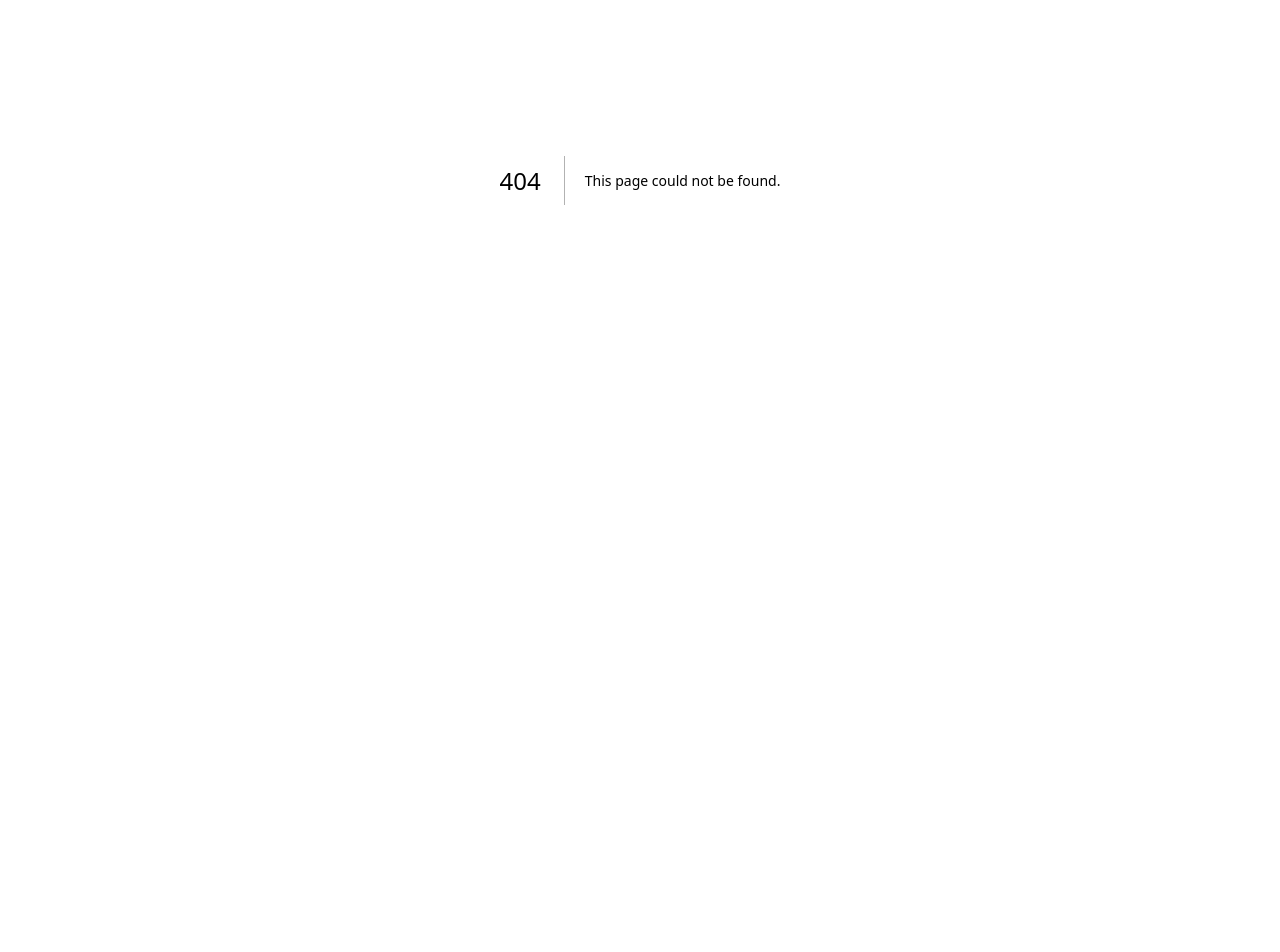
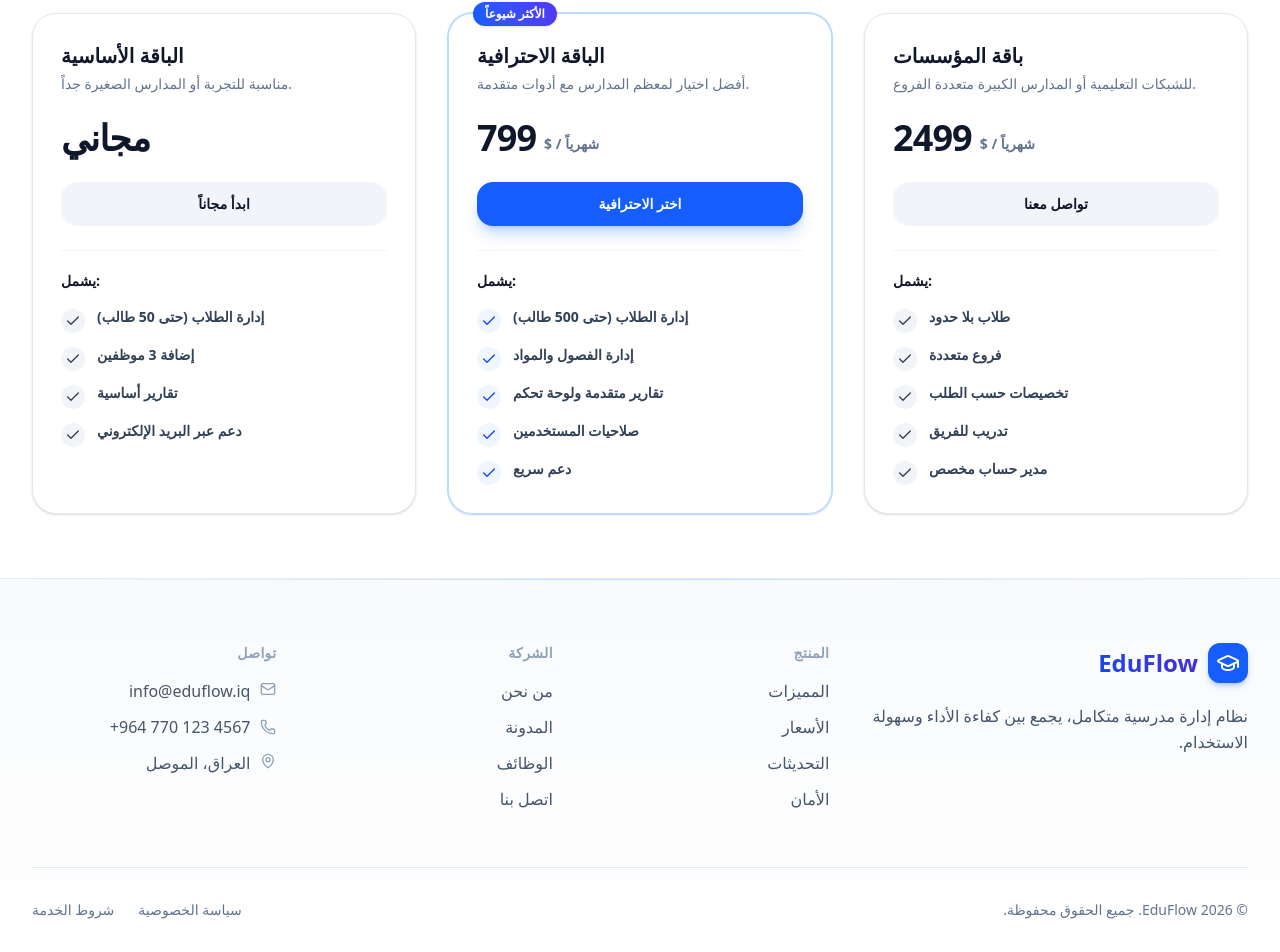
Before and after one commit to ibrahim-kurut/client-schools-management, a Next.js app: page /prices in a window 1280 px wide. Before the commit this address had no page. Shown: the part 220-1172 px from the top of the page. Before the commit the page ends 800 px from the top, so only its background shows below. Built offline with nearby package versions, Linux system fonts and the light colour scheme.

Commit message:
create prices page

```diff
--- /dev/null
+++ b/src/app/prices/PriceCard.jsx
@@ -0,0 +1,80 @@
+import { Check } from 'lucide-react';
+
+export default function PriceCard({ plan }) {
+  const {
+    name,
+    price,
+    currency,
+    billingPeriod,
+    description,
+    features,
+    highlight,
+    ctaLabel,
+  } = plan;
+
+  return (
+    <div
+      className={[
+        'relative h-full rounded-3xl border bg-white p-6 sm:p-7 shadow-sm transition-all',
+        highlight
+          ? 'border-blue-200 shadow-blue-100 ring-1 ring-blue-200'
+          : 'border-slate-200 hover:shadow-md',
+      ].join(' ')}
+    >
+      {highlight && (
+        <div className="absolute -top-3 left-6 rounded-full bg-linear-to-r from-blue-600 to-indigo-600 px-3 py-1 text-xs font-bold text-white shadow">
+          الأكثر شيوعاً
+        </div>
+      )}
+
+      <div className="flex items-start justify-between gap-4">
+        <div>
+          <h3 className="text-xl font-extrabold text-slate-900">{name}</h3>
+          <p className="mt-1 text-sm text-slate-500">{description}</p>
+        </div>
+      </div>
+
+      <div className="mt-6 flex items-end gap-2">
+        <div className="text-4xl font-black tracking-tight text-slate-900">
+          {price === 0 ? 'مجاني' : price}
+        </div>
+        {price !== 0 && (
+          <div className="pb-1 text-sm font-semibold text-slate-500">
+            {currency} / {billingPeriod}
+          </div>
+        )}
+      </div>
+
+      <button
+        type="button"
+        className={[
+          'mt-6 w-full rounded-2xl px-5 py-3 text-sm font-bold transition-all',
+          highlight
+            ? 'bg-blue-600 text-white shadow-lg shadow-blue-600/25 hover:bg-blue-700 hover:shadow-blue-600/35 hover:-translate-y-0.5'
+            : 'bg-slate-100 text-slate-900 hover:bg-slate-200',
+        ].join(' ')}
+      >
+        {ctaLabel || 'ابدأ الآن'}
+      </button>
+
+      <div className="mt-6 border-t border-slate-100 pt-5">
+        <p className="text-sm font-bold text-slate-900">يشمل:</p>
+        <ul className="mt-4 space-y-3">
+          {features?.map((feature, idx) => (
+            <li key={`${plan.id}-f-${idx}`} className="flex items-start gap-3">
+              <span
+                className={[
+                  'mt-0.5 inline-flex h-6 w-6 items-center justify-center rounded-full',
+                  highlight ? 'bg-blue-50 text-blue-700' : 'bg-slate-100 text-slate-700',
+                ].join(' ')}
+              >
+                <Check className="h-4 w-4" />
+              </span>
+              <span className="text-sm font-semibold text-slate-700">{feature}</span>
+            </li>
+          ))}
+        </ul>
+      </div>
+    </div>
+  );
+}
--- /dev/null
+++ b/src/app/prices/page.jsx
@@ -0,0 +1,40 @@
+import Footer from "@/components/Footer"
+import Navbar from "@/components/Navbar"
+import PriceCard from "./PriceCard"
+import pricingPlans from "./pricingPlans.json"
+
+const PricesPage = () => {
+    return (
+
+
+        <div className="min-h-screen font-sans flex flex-col">
+            <Navbar />
+            <main className="flex-1">
+                <section className="container mx-auto px-4 sm:px-6 lg:px-8 py-12 sm:py-16">
+                    <div className="max-w-2xl mx-auto text-center">
+                        <h1 className="text-4xl sm:text-5xl font-black tracking-tight text-slate-900">
+                            خطط أسعار تناسب احتياج مدرستك
+                        </h1>
+                    </div>
+
+                    <div className="mt-10 grid gap-6 lg:gap-8 sm:grid-cols-2 lg:grid-cols-3 items-stretch">
+                        {pricingPlans.map((plan) => (
+                            <PriceCard key={plan.id} plan={plan} />
+                        ))}
+                    </div>
+
+                </section>
+            </main>
+            <Footer />
+        </div>
+
+
+
+
+
+
+
+    )
+}
+
+export default PricesPage
--- /dev/null
+++ b/src/app/prices/pricingPlans.json
@@ -0,0 +1,52 @@
+[
+  {
+    "id": "starter",
+    "name": "الباقة الأساسية",
+    "price": 0,
+    "currency": "$",
+    "billingPeriod": "شهرياً",
+    "description": "مناسبة للتجربة أو المدارس الصغيرة جداً.",
+    "features": [
+      "إدارة الطلاب (حتى 50 طالب)",
+      "إضافة 3 موظفين",
+      "تقارير أساسية",
+      "دعم عبر البريد الإلكتروني"
+    ],
+    "highlight": false,
+    "ctaLabel": "ابدأ مجاناً"
+  },
+  {
+    "id": "pro",
+    "name": "الباقة الاحترافية",
+    "price": 799,
+    "currency": "$",
+    "billingPeriod": "شهرياً",
+    "description": "أفضل اختيار لمعظم المدارس مع أدوات متقدمة.",
+    "features": [
+      "إدارة الطلاب (حتى 500 طالب)",
+      "إدارة الفصول والمواد",
+      "تقارير متقدمة ولوحة تحكم",
+      "صلاحيات المستخدمين",
+      "دعم سريع"
+    ],
+    "highlight": true,
+    "ctaLabel": "اختر الاحترافية"
+  },
+  {
+    "id": "enterprise",
+    "name": "باقة المؤسسات",
+    "price": 2499,
+    "currency": "$",
+    "billingPeriod": "شهرياً",
+    "description": "للشبكات التعليمية أو المدارس الكبيرة متعددة الفروع.",
+    "features": [
+      "طلاب بلا حدود",
+      "فروع متعددة",
+      "تخصيصات حسب الطلب",
+      "تدريب للفريق",
+      "مدير حساب مخصص"
+    ],
+    "highlight": false,
+    "ctaLabel": "تواصل معنا"
+  }
+]
--- a/src/components/Footer.js
+++ b/src/components/Footer.js
@@ -1,60 +1,159 @@
 import Link from 'next/link';
-import { GraduationCap } from 'lucide-react';
+import { GraduationCap, Mail, MapPin, Phone } from 'lucide-react';
 
 export default function Footer() {
   return (
-    <footer className="bg-slate-50 border-t border-slate-200 pt-16 pb-8">
+    <footer
+      dir="rtl"
+      className="relative border-t border-slate-200/80 bg-gradient-to-b from-slate-50 to-white pt-16 pb-10"
+    >
+      <div
+        className="pointer-events-none absolute inset-x-0 top-0 h-px bg-gradient-to-l from-transparent via-blue-200 to-transparent"
+        aria-hidden
+      />
       <div className="container mx-auto px-4 sm:px-6 lg:px-8">
-        <div className="grid grid-cols-1 md:grid-cols-4 gap-12 mb-12">
-          <div className="col-span-1 md:col-span-1">
-            <div className="flex items-center gap-2 mb-6">
-              <div className="bg-blue-600 p-1.5 rounded-lg text-white">
-                <GraduationCap className="h-5 w-5" />
+        <div className="grid grid-cols-1 gap-12 lg:grid-cols-12 lg:gap-10 lg:items-start mb-14">
+          <div className="lg:col-span-4 text-right">
+            <Link href="/" className="inline-flex items-center gap-2.5 mb-5 group">
+              <div className="bg-blue-600 p-2 rounded-xl text-white shadow-md shadow-blue-600/25 transition-transform group-hover:scale-105">
+                <GraduationCap className="h-5 w-5 sm:h-6 sm:w-6" aria-hidden />
               </div>
-              <span className="text-xl font-bold text-slate-900">EduFlow</span>
-            </div>
-            <p className="text-slate-500 mb-6 leading-relaxed">
+              <span className="text-xl sm:text-2xl font-bold bg-clip-text text-transparent bg-gradient-to-r from-blue-700 to-indigo-700">
+                EduFlow
+              </span>
+            </Link>
+            <p className="text-slate-600 text-sm sm:text-base leading-relaxed max-w-md">
               نظام إدارة مدرسية متكامل، يجمع بين كفاءة الأداء وسهولة الاستخدام.
             </p>
           </div>
 
-          <div className="col-span-1 md:col-span-3 grid grid-cols-3 gap-8">
+          <div className="lg:col-span-8 grid grid-cols-1 sm:grid-cols-3 gap-10 sm:gap-8 text-right">
             <div>
-              <h4 className="font-bold text-slate-900 mb-6">المنتج</h4>
-              <ul className="space-y-4 text-slate-500">
-                <li><Link href="#features" className="hover:text-blue-600 transition-colors">المميزات</Link></li>
-                <li><Link href="#pricing" className="hover:text-blue-600 transition-colors">الأسعار</Link></li>
-                <li><Link href="#" className="hover:text-blue-600 transition-colors">التحديثات</Link></li>
-                <li><Link href="#" className="hover:text-blue-600 transition-colors">الأمان</Link></li>
+              <h4 className="text-sm font-semibold uppercase tracking-wide text-slate-400 mb-4">
+                المنتج
+              </h4>
+              <ul className="space-y-3 text-slate-600 text-sm sm:text-base">
+                <li>
+                  <Link
+                    href="/#features"
+                    className="inline-block hover:text-blue-600 transition-colors focus-visible:outline focus-visible:outline-2 focus-visible:outline-offset-2 focus-visible:outline-blue-600 rounded"
+                  >
+                    المميزات
+                  </Link>
+                </li>
+                <li>
+                  <Link
+                    href="/prices"
+                    className="inline-block hover:text-blue-600 transition-colors focus-visible:outline focus-visible:outline-2 focus-visible:outline-offset-2 focus-visible:outline-blue-600 rounded"
+                  >
+                    الأسعار
+                  </Link>
+                </li>
+                <li>
+                  <Link
+                    href="#"
+                    className="inline-block hover:text-blue-600 transition-colors focus-visible:outline focus-visible:outline-2 focus-visible:outline-offset-2 focus-visible:outline-blue-600 rounded"
+                  >
+                    التحديثات
+                  </Link>
+                </li>
+                <li>
+                  <Link
+                    href="#"
+                    className="inline-block hover:text-blue-600 transition-colors focus-visible:outline focus-visible:outline-2 focus-visible:outline-offset-2 focus-visible:outline-blue-600 rounded"
+                  >
+                    الأمان
+                  </Link>
+                </li>
               </ul>
             </div>
 
             <div>
-              <h4 className="font-bold text-slate-900 mb-6">الشركة</h4>
-              <ul className="space-y-4 text-slate-500">
-                <li><Link href="#about" className="hover:text-blue-600 transition-colors">من نحن</Link></li>
-                <li><Link href="#" className="hover:text-blue-600 transition-colors">المدونة</Link></li>
-                <li><Link href="#" className="hover:text-blue-600 transition-colors">الوظائف</Link></li>
-                <li><Link href="#" className="hover:text-blue-600 transition-colors">اتصل بنا</Link></li>
+              <h4 className="text-sm font-semibold uppercase tracking-wide text-slate-400 mb-4">
+                الشركة
+              </h4>
+              <ul className="space-y-3 text-slate-600 text-sm sm:text-base">
+                <li>
+                  <Link
+                    href="/#about"
+                    className="inline-block hover:text-blue-600 transition-colors focus-visible:outline focus-visible:outline-2 focus-visible:outline-offset-2 focus-visible:outline-blue-600 rounded"
+                  >
+                    من نحن
+                  </Link>
+                </li>
+                <li>
+                  <Link
+                    href="#"
+                    className="inline-block hover:text-blue-600 transition-colors focus-visible:outline focus-visible:outline-2 focus-visible:outline-offset-2 focus-visible:outline-blue-600 rounded"
+                  >
+                    المدونة
+                  </Link>
+                </li>
+                <li>
+                  <Link
+                    href="#"
+                    className="inline-block hover:text-blue-600 transition-colors focus-visible:outline focus-visible:outline-2 focus-visible:outline-offset-2 focus-visible:outline-blue-600 rounded"
+                  >
+                    الوظائف
+                  </Link>
+                </li>
+                <li>
+                  <Link
+                    href="#"
+                    className="inline-block hover:text-blue-600 transition-colors focus-visible:outline focus-visible:outline-2 focus-visible:outline-offset-2 focus-visible:outline-blue-600 rounded"
+                  >
+                    اتصل بنا
+                  </Link>
+                </li>
               </ul>
             </div>
 
             <div>
-              <h4 className="font-bold text-slate-900 mb-6">تواصل</h4>
-              <ul className="space-y-4 text-slate-500">
-                <li>[EMAIL_ADDRESS]</li>
-                <li dir="ltr">+964 770 123 4567</li>
-                <li>العراق، الموصل</li>
+              <h4 className="text-sm font-semibold uppercase tracking-wide text-slate-400 mb-4">
+                تواصل
+              </h4>
+              <ul className="space-y-3 text-slate-600 text-sm sm:text-base">
+                <li className="flex items-start gap-2.5">
+                  <Mail className="h-4 w-4 text-slate-400 shrink-0 mt-0.5" aria-hidden />
+                  <a
+                    href="mailto:info@eduflow.iq"
+                    className="hover:text-blue-600 transition-colors break-all text-right"
+                  >
+                    info@eduflow.iq
+                  </a>
+                </li>
+                <li className="flex items-center gap-2.5">
+                  <Phone className="h-4 w-4 text-slate-400 shrink-0" aria-hidden />
+                  <a href="tel:+9647701234567" className="tabular-nums hover:text-blue-600 transition-colors" dir="ltr">
+                    +964 770 123 4567
+                  </a>
+                </li>
+                <li className="flex items-start gap-2.5">
+                  <MapPin className="h-4 w-4 text-slate-400 shrink-0 mt-0.5" aria-hidden />
+                  <span className="text-right">العراق، الموصل</span>
+                </li>
               </ul>
             </div>
           </div>
         </div>
 
-        <div className="border-t border-slate-200 pt-8 flex flex-col md:flex-row items-center justify-between text-slate-500 text-sm">
-          <p>&copy; {new Date().getFullYear()} EduFlow. جميع الحقوق محفوظة.</p>
-          <div className="flex gap-6 mt-4 md:mt-0">
-            <Link href="#" className="hover:text-blue-600 transition-colors">سياسة الخصوصية</Link>
-            <Link href="#" className="hover:text-blue-600 transition-colors">شروط الخدمة</Link>
+        <div className="flex flex-col-reverse gap-4 sm:flex-row sm:items-center sm:justify-between pt-8 border-t border-slate-200/90 text-slate-500 text-sm">
+          <p className="text-center sm:text-right">
+            &copy; {new Date().getFullYear()} EduFlow. جميع الحقوق محفوظة.
+          </p>
+          <div className="flex flex-wrap items-center justify-center sm:justify-end gap-x-6 gap-y-2">
+            <Link
+              href="#"
+              className="hover:text-blue-600 transition-colors focus-visible:outline focus-visible:outline-2 focus-visible:outline-offset-2 focus-visible:outline-blue-600 rounded"
+            >
+              سياسة الخصوصية
+            </Link>
+            <Link
+              href="#"
+              className="hover:text-blue-600 transition-colors focus-visible:outline focus-visible:outline-2 focus-visible:outline-offset-2 focus-visible:outline-blue-600 rounded"
+            >
+              شروط الخدمة
+            </Link>
           </div>
         </div>
       </div>
--- a/src/components/HeroSection.js
+++ b/src/components/HeroSection.js
@@ -25,13 +25,14 @@
           </p>
 
           <div className="flex flex-col sm:flex-row items-center justify-center gap-4">
+            <Link href="#demo" className="w-full sm:w-auto px-8 py-4 bg-white border-2 border-slate-200 hover:border-blue-600 text-slate-700 hover:text-blue-600 rounded-full font-bold text-lg transition-all flex items-center justify-center gap-2 shadow-sm focus:ring-4 focus:ring-slate-100 hover:bg-slate-50">
+              اطلب عرضاً توضيحياً
+            </Link>
             <Link href="/signup" className="w-full sm:w-auto px-8 py-4 bg-gradient-to-r from-blue-600 to-indigo-600 hover:from-blue-700 hover:to-indigo-700 text-white rounded-full font-bold text-lg shadow-xl shadow-blue-900/20 hover:shadow-2xl hover:shadow-blue-900/30 transition-all flex items-center justify-center gap-2 hover:-translate-y-1">
               ابدأ تجربتك المجانية
               <ChevronLeft className="w-5 h-5" />
             </Link>
-            <Link href="#demo" className="w-full sm:w-auto px-8 py-4 bg-white border-2 border-slate-200 hover:border-blue-600 text-slate-700 hover:text-blue-600 rounded-full font-bold text-lg transition-all flex items-center justify-center gap-2 shadow-sm focus:ring-4 focus:ring-slate-100 hover:bg-slate-50">
-              اطلب عرضاً توضيحياً
-            </Link>
+
           </div>
 
           {/* Trust badges */}
--- a/src/components/HighlightSection.js
+++ b/src/components/HighlightSection.js
@@ -9,26 +9,7 @@
 
       <div className="container mx-auto px-4 sm:px-6 lg:px-8 relative z-10">
         <div className="flex flex-col lg:flex-row items-center gap-16">
-          <div className="lg:w-1/2">
-            <h2 className="text-3xl md:text-5xl font-bold text-white mb-6">جاهز للانتقال بمدرستك إلى المستقبل؟</h2>
-            <p className="text-xl text-slate-300 mb-8 leading-relaxed">
-              انضم إلى عشرات المدارس التي تثق في EduFlow لإدارة عملياتها اليومية بسلاسة واحترافية. لا مزيد من الأعمال الورقية، ولا مزيد من الأخطاء المالية.
-            </p>
-            <ul className="space-y-4 mb-10">
-              <li className="flex items-center gap-3 text-slate-200 text-lg">
-                <CheckCircle2 className="text-blue-400 w-6 h-6" /> دعم فني على مدار الساعة
-              </li>
-              <li className="flex items-center gap-3 text-slate-200 text-lg">
-                <CheckCircle2 className="text-blue-400 w-6 h-6" /> تحديثات دورية مجانية للمنصة
-              </li>
-              <li className="flex items-center gap-3 text-slate-200 text-lg">
-                <CheckCircle2 className="text-blue-400 w-6 h-6" /> نسخ احتياطي آلي للبيانات
-              </li>
-            </ul>
-            <Link href="/signup" className="inline-flex items-center gap-2 px-8 py-4 bg-white text-slate-900 hover:bg-slate-100 rounded-full font-bold text-lg shadow-xl shadow-white/10 transition-transform hover:-translate-y-1">
-              اشترك الآن <ChevronLeft className="w-5 h-5" />
-            </Link>
-          </div>
+
           <div className="lg:w-1/2 relative w-full aspect-video rounded-3xl bg-slate-800 border border-slate-700 shadow-2xl overflow-hidden flex items-center justify-center group hidden lg:flex">
             {/* Simulated Dashboard UI Mockup */}
             <div className="absolute inset-0 bg-gradient-to-br from-slate-800 to-slate-900 p-6 flex flex-col">
@@ -80,6 +61,27 @@
               </div>
             </div>
           </div>
+
+          <div className=" text-right lg:w-1/2">
+            <h2 className="text-3xl md:text-5xl font-bold text-white mb-6">جاهز للانتقال بمدرستك إلى المستقبل؟</h2>
+            <p className="text-xl text-slate-300 mb-8 leading-relaxed">
+              انضم إلى عشرات المدارس التي تثق في EduFlow لإدارة عملياتها اليومية بسلاسة واحترافية. لا مزيد من الأعمال الورقية، ولا مزيد من الأخطاء المالية.
+            </p>
+            <ul className="flex flex-col items-end justify-end space-y-4 mb-10">
+              <li className="flex items-center gap-3 text-slate-200 text-lg">
+                دعم فني على مدار الساعة <CheckCircle2 className="text-blue-400 w-6 h-6" />
+              </li>
+              <li className="flex items-center gap-3 text-slate-200 text-lg">
+                تحديثات دورية مجانية للمنصة <CheckCircle2 className="text-blue-400 w-6 h-6" />
+              </li>
+              <li className="flex items-center gap-3 text-slate-200 text-lg">
+                نسخ احتياطي آلي للبيانات <CheckCircle2 className="text-blue-400 w-6 h-6" />
+              </li>
+            </ul>
+            <Link href="/signup" className="inline-flex items-center gap-2 px-8 py-4 bg-white text-slate-900 hover:bg-slate-100 rounded-full font-bold text-lg shadow-xl shadow-white/10 transition-transform hover:-translate-y-1">
+              اشترك الآن <ChevronLeft className="w-5 h-5" />
+            </Link>
+          </div>
         </div>
       </div>
     </section>
--- a/src/components/Navbar.js
+++ b/src/components/Navbar.js
@@ -29,16 +29,16 @@
             <div className="bg-blue-600 p-2 rounded-xl text-white">
               <GraduationCap className="h-6 w-6" />
             </div>
-            <span className="text-2xl font-bold bg-clip-text text-transparent bg-gradient-to-r from-blue-700 to-indigo-700">
+            <Link href={"/"} className="text-2xl font-bold bg-clip-text text-transparent bg-gradient-to-r from-blue-700 to-indigo-700">
               EduFlow
-            </span>
+            </Link>
           </div>
 
           {/* Desktop Navigation */}
           <nav className="hidden md:flex items-center gap-8">
             <Link href="#features" className="text-slate-600 hover:text-blue-600 font-medium transition-colors">المميزات</Link>
             <Link href="#about" className="text-slate-600 hover:text-blue-600 font-medium transition-colors">عن النظام</Link>
-            <Link href="#pricing" className="text-slate-600 hover:text-blue-600 font-medium transition-colors">الأسعار</Link>
+            <Link href="/prices" className="text-slate-600 hover:text-blue-600 font-medium transition-colors">الأسعار</Link>
           </nav>
 
           {/* CTA Buttons */}
```
Also changed, not shown: src/components/FeaturesSection.js (+10 -5 lines).
